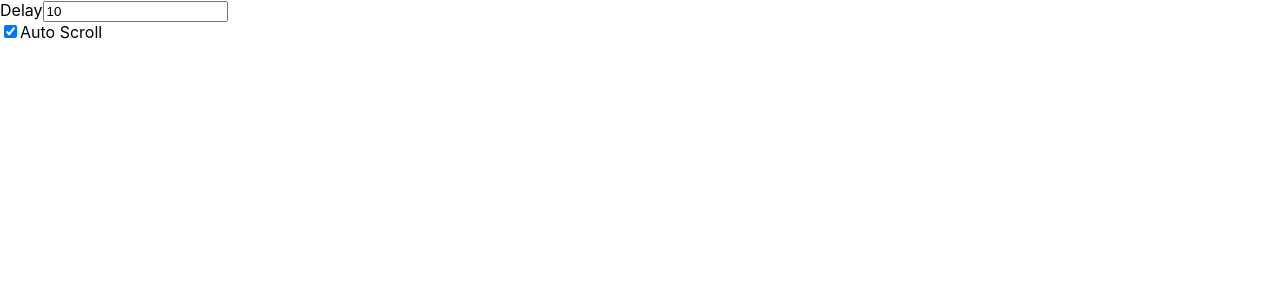
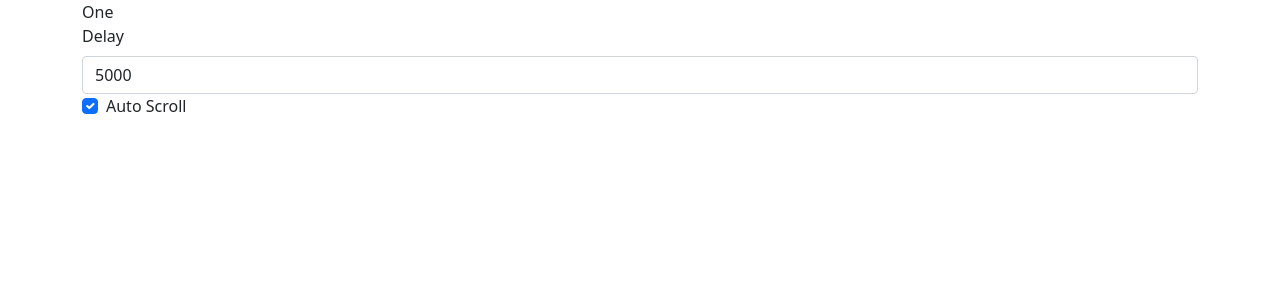
Before and after one commit to gregtedder/carousel, a React (Create React App) app: page / in a window 1280 px wide. Shown: the top 300 px of the page. Built offline with nearby package versions, Linux system fonts and the light colour scheme.

Commit message:
Carousel on the page, but ugly.

```diff
--- a/package.json
+++ b/package.json
@@ -6,6 +6,7 @@
     "@testing-library/jest-dom": "^5.14.1",
     "@testing-library/react": "^11.2.7",
     "@testing-library/user-event": "^12.8.3",
+    "bootstrap": "^5.1.1",
     "react": "^17.0.2",
     "react-bootstrap": "^1.6.4",
     "react-dom": "^17.0.2",
--- a/src/App.js
+++ b/src/App.js
@@ -1,13 +1,16 @@
 import React from 'react';
-import SettingsForm from './components/SettingsForm'
+import SettingsForm from './components/SettingsForm';
+import HomeCarousel from './components/HomeCarousel';
+import { Container } from 'react-bootstrap';
 
 export default class App extends React.Component {
 
   render() {
     return (
-      <div className="App">
+      <Container>
+        <HomeCarousel />
         <SettingsForm />
-      </div>
+      </Container>
     );
   }
 
--- /dev/null
+++ b/src/components/HomeCarousel.js
@@ -0,0 +1,30 @@
+import React from "react";
+import withStore from "../hoc/withStore";
+import {Row, Col, Carousel} from 'react-bootstrap';
+
+class HomeCarousel extends React.Component {
+
+  render() {
+    return (
+      <Row>
+        <Col>
+          <Carousel
+            interval={this.props.settings.delay}>
+            <Carousel.Item>
+              One
+            </Carousel.Item>
+            <Carousel.Item>
+              Two
+            </Carousel.Item>
+            <Carousel.Item>
+              Three
+            </Carousel.Item>
+          </Carousel>
+        </Col>
+      </Row>
+    );
+  }
+
+}
+
+export default withStore(HomeCarousel);
--- a/src/index.js
+++ b/src/index.js
@@ -1,6 +1,6 @@
 import React from 'react';
 import ReactDOM from 'react-dom';
-import './index.css';
+import 'bootstrap/dist/css/bootstrap.min.css';
 import App from './App';
 import reportWebVitals from './reportWebVitals';
 import { Provider } from 'react-redux';
--- a/src/redux/reducers/settings.js
+++ b/src/redux/reducers/settings.js
@@ -1,5 +1,5 @@
 const initialState = {
-  delay: 10,
+  delay: 5000,
   autoScroll: true,
 }
 
```
Also changed, not shown: 1 other file (tests, documents, lock files or other folders).
